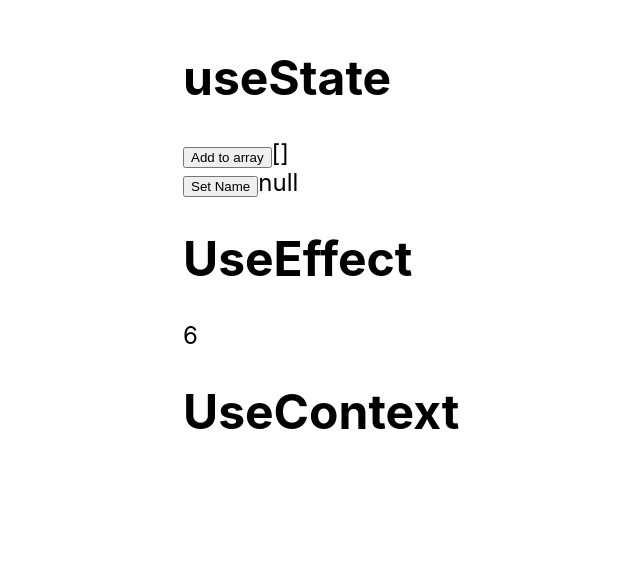
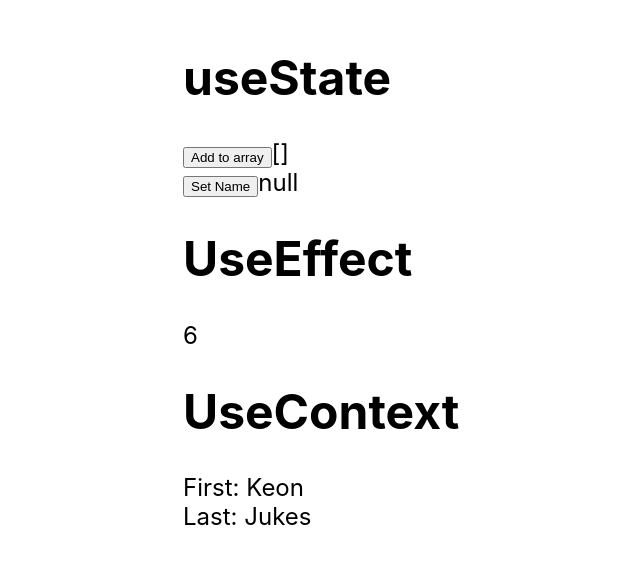
Before and after one commit to Keon-Jukes/meal-tracker, a React (Create React App) app: page / in a window 1280 px wide. Shown: the top 564 px of the page, without its empty margins (57-697 px from the left). Built offline with nearby package versions, Linux system fonts and the light colour scheme.

Commit message:
use context added

```diff
--- a/src/UseContextComponent.tsx
+++ b/src/UseContextComponent.tsx
@@ -1,9 +1,28 @@
+import { useState, useContext } from 'react';
+import UserContext, {UserState} from './store';
+
+function ConsumerComponent(){
+    const user = useContext(UserContext);
+
+    return (
+        <div>
+            <div>First: {user.first}</div>
+            <div>Last: {user.last}</div>
+        </div>
+    )
+}
+
 function UseContextComponent(){
+    const [user, userSet] = useState<UserState>({
+        first: "Keon",
+        last: "Jukes"
+    });
+
 return (
-    <div>
-
-    </div>
-)
+    <UserContext.Provider value={user}>
+        <ConsumerComponent />
+    </UserContext.Provider>
+    )
 }
 
 export default UseContextComponent;
--- /dev/null
+++ b/src/store.ts
@@ -0,0 +1,13 @@
+import { createContext } from "react";
+
+const initialState = {
+    first: 'Jack',
+    last: "herrington"
+};
+
+export type UserState = typeof initialState
+
+//typeof initialState is a way of adding a type before one is declared
+const context = createContext<typeof initialState>(initialState);
+
+export default context;
```
